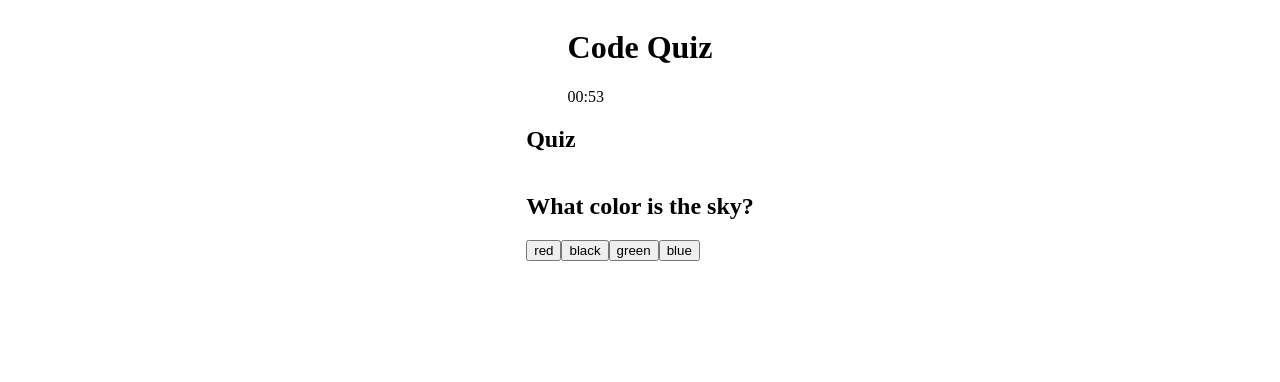
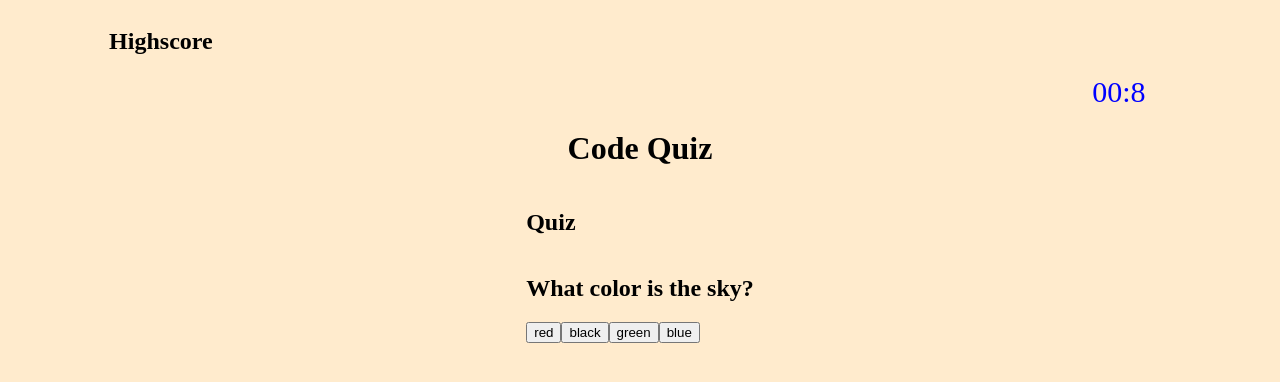
Before and after one commit to Ybyonas1/code-quiz-assignment, a plain HTML site: page index.html in a window 1280 px wide. Both pictures are taken after a click on the button "Begin!". Drawn offline with Linux system fonts and the light colour scheme.

Commit message:
some edits

```diff
--- a/assets/js/script.js
+++ b/assets/js/script.js
@@ -4,7 +4,9 @@ var scoreBoard = document.querySelector('#score');
 var startButton = document.querySelector('#startButton');
 var quizH2 = document.querySelector('#quiz h2');
 var questCont = document.querySelector('#qContainer')
-var index = 0
+var index = 0;
+var seconds = 10;
+var timer ;
 var myQuestions = [
     {
         question: "What color is the sky?",
@@ -55,71 +57,68 @@ function displayElements(state) {
 
 function init() {
     displayElements('START')
-}
+};
 
 function playQuiz() {
     nextQuest();
     displayElements('QUIZ');
     beginTimer();
-}
+};
 
 function enterScore() {
     displayElements('SCORE')
-}
+};
+
+// var questObject = myQuestions[index]
+
 
 function beginTimer() {
-    var seconds = 60;
-    var questObject = myQuestions[index]
-    function beginTimer() {
-        console.log('timer suppose to go off')
-        var timer = setInterval(function () {
+        // console.log('timer suppose to go off')
+        timer = setInterval(function () {
             seconds--;
             document.getElementById('timerDisplay').innerHTML = '00:' + seconds;
-            if (seconds < 0) {
-                // clearInterval(timer);
-                alert("Time is up buba!");
-            } else if (questObject.answers !== questObject.correct) {
-                seconds -= 5;
-            } else {
+            if (seconds <= 0) {
+                clearInterval(timer);
+                alert("Time is up Buba");
+                displayElements('SCORE')
+            };
 
-            }
         }, 1000);
-    }
-
-    document.getElementById('timerDisplay').innerHTML = '00' + seconds;
-    beginTimer();
-}
+};
 
 function nextQuest() {
-    var questObject = myQuestions[index]
+    var questObject = myQuestions[index];
     questCont.innerHTML = "";
     var quizQuest = document.createElement('h2');
     quizQuest.textContent = questObject.question
     questCont.appendChild(quizQuest);
     for (var i = 0; i < questObject.answers.length; i++) {
         var answerbtn = document.createElement('button');
-        answerbtn.textContent = questObject.answers[i]
-        answerbtn.addEventListener("click", checksScore)
+        answerbtn.textContent = questObject.answers[i];
+        answerbtn.addEventListener("click", checksScore);
         questCont.appendChild(answerbtn);
     }
-}
+};
 
 function checksScore(event) {
+    console.log(event);
     var selAnswer = event.target.textContent;
-    var corAnswer = myQuestions[index].correct;
+    var questObject = myQuestions[index];
+    var corAnswer = questObject.correct;
     console.log(selAnswer === corAnswer);
     if (selAnswer !== corAnswer) {
-        // Run code to reduce time
+        seconds -= 5;        // Run code to reduce time
     }
     if (index === 3) {
         // end quiz
+        clearInterval(timer)
         displayElements('SCORE');
         return;
     } else {
         index++;
         nextQuest();
     }
-}
+};
 
 startButton.addEventListener("click", playQuiz);
 quizH2.addEventListener("click", enterScore);
--- a/assets/style.css
+++ b/assets/style.css
@@ -1,5 +1,15 @@
 body {
     font-family: 'Times New Roman', Times, serif;
+    background-color: blanchedalmond;
+}
+
+h1 {
+    color: black;
+}
+
+nav {
+    display: flex;
+    margin-left: 8%;
 }
 
 main {
@@ -14,3 +24,12 @@ main > section {
     display: flex;
     flex-direction: column;
 }
+
+#timerDisplay {
+    color: blue;
+    display: flex;
+    justify-content: end;
+    align-items: flex-end;
+    margin-right: 10%;
+    font-size: 30px;
+}
--- a/index.html
+++ b/index.html
@@ -10,10 +10,13 @@
 </head>
 
 <body>
+    <nav>
+    <h1>Highscore</h1>
+    </nav>
+    <div id="timerDisplay">Timer</div>
     <main>
         <header>
             <h1>Code Quiz</h1>
-            <div id="timerDisplay">Timer</div>
         </header>
         <section id="start">
             <h2>BEGIN</h2>
```
Also changed, not shown: assets/images/cdss.png, assets/images/cdss2.png, assets/images/cdss3.png, 1 other file.
